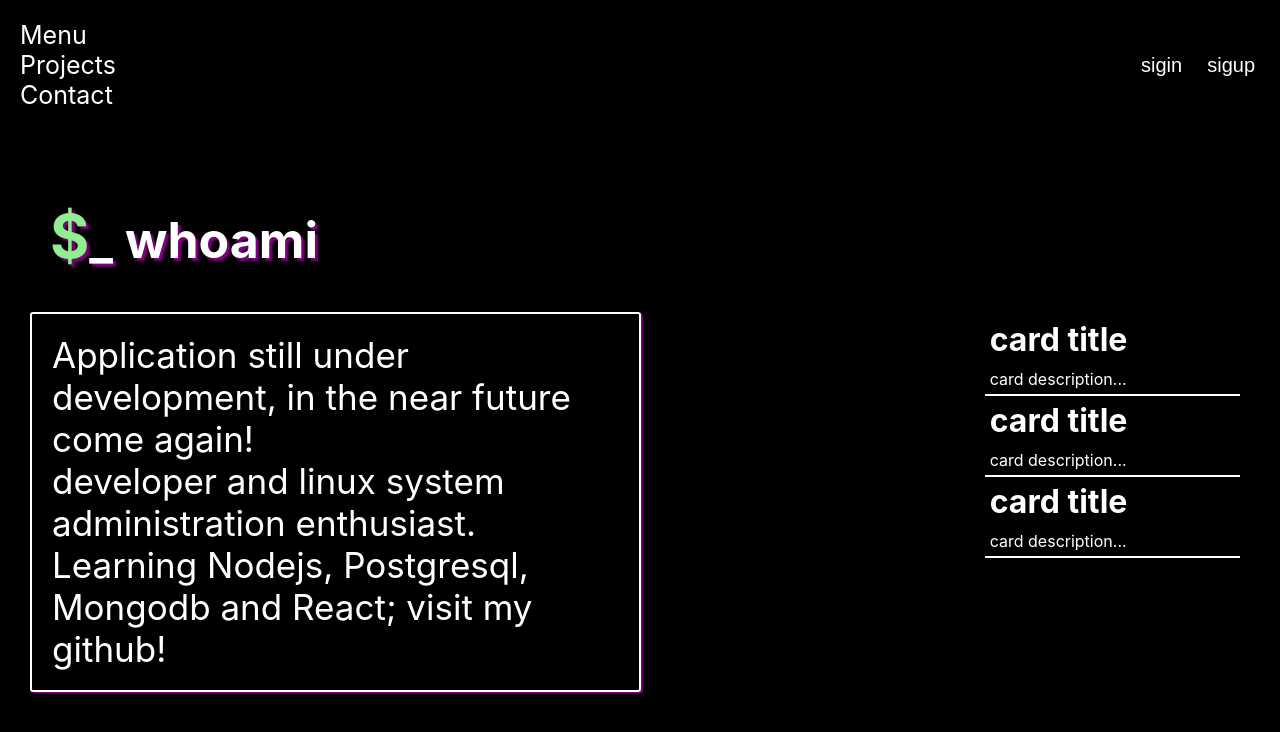
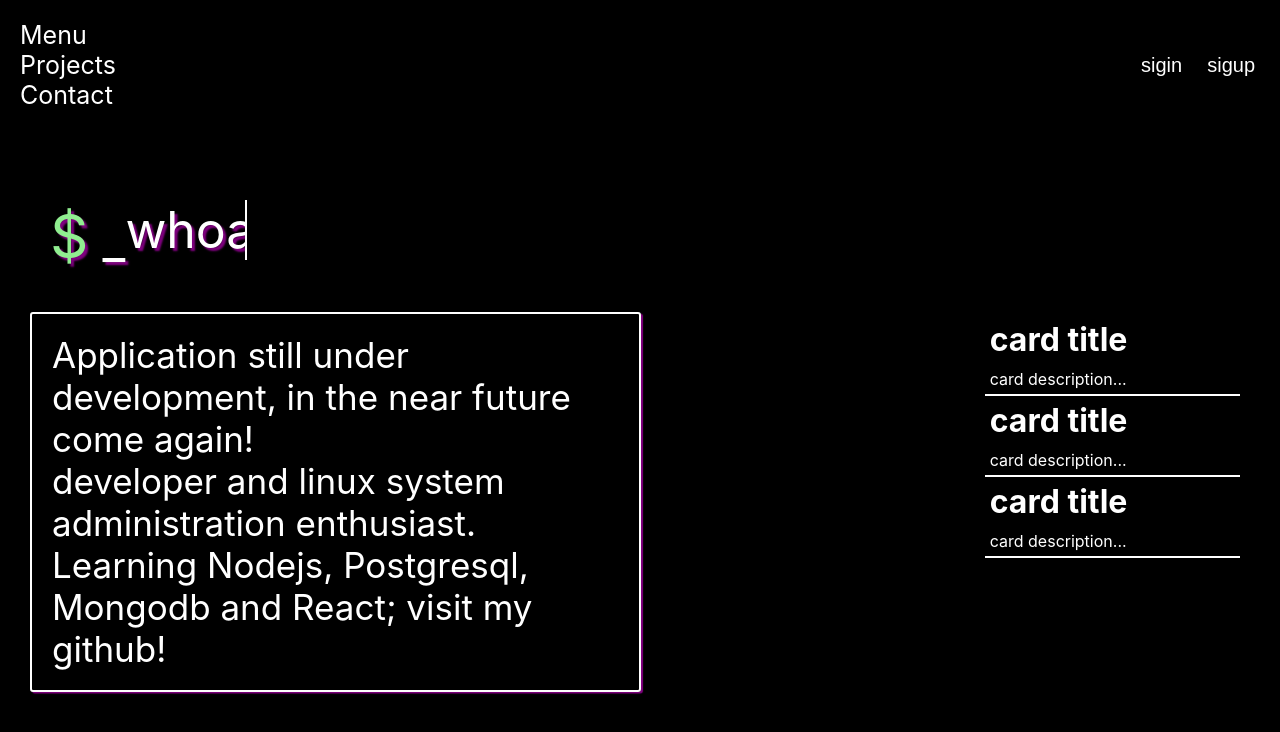
Before and after one commit to Fabiokleis/react_portfolio, a React (Create React App) app: page / in a window 1280 px wide. Shown: the top 732 px of the page. Built offline with nearby package versions, Linux system fonts and the light colour scheme.

Commit message:
rewrite the -A whoami animation to use only css keyframes

```diff
--- a/src/components/main_section/index.css
+++ b/src/components/main_section/index.css
@@ -14,8 +14,10 @@
     margin-bottom: 100px;
 }
 
+
 .welcome-section
 .whoami,
+.static-text,
 .projects-initializer {
     font-size: 50px;
     text-shadow: 3px 2.5px 2px purple;
@@ -23,10 +25,53 @@
     margin-bottom: 20px;
 }
 
+@keyframes typing {
+
+    100% {
+        left: 0;
+        margin: 0 -35px 0 210px;
+    }
+}
 .welcome-section
-.whoami::first-letter {
+.whoami {
+    margin-left: -40px;
+}
+
+.welcome-section
+.welcome-wrapper {
+    display:flex;
+}
+
+.welcome-section
+.whoami li {
+    list-style: none;
+    position: relative;
+    top: 0;
+}
+
+.welcome-section
+.whoami li span {
+    position: relative;
+}
+
+
+.welcome-section
+.whoami li span::after {
+    content: "";
+    position: absolute;
+    background-color: black;
+    left: 0;
+    height: 100%;
+    width: 100%;
+    border-left: 2px solid white;
+    animation: typing 1.5s steps(7) infinite;
+}
+
+.welcome-section
+.static-text::first-letter {
     color: lightgreen;
     font-size: 60px;
+    display:inline;
 }
 
 .welcome-section
--- a/src/components/main_section/welcome_section/index.js
+++ b/src/components/main_section/welcome_section/index.js
@@ -1,37 +1,24 @@
-import React,{useState, useEffect} from 'react';
+import React  from 'react';
 import './index.css';
 
 export default function WelcomeSection(props){
-    const [whoami, setWhoami] = useState('');
-    useEffect(() => {
-        setWhoami('');
-        const frase = '$_ whoami';
-        const interval = setInterval(gen => {
-            const {value, done} = gen.next();
-            if(done){
-                clearInterval(interval);
-            }else{
-                setWhoami(w => w + value);
-            }
-
-        }, 100, frase[Symbol.iterator]());
-
-
-    }, []);
-
 
     return (
         <div className="welcome-section">
-            <h1 className="whoami">
-               {whoami}
-            </h1>
-            <div className="welcome-text">
-                <p>Application still under development, in the near future come again!</p>
-                <p>
+            <div className="welcome-wrapper">
+                <div class="static-text">$ _</div>
+                <ul className="whoami">
+                        <li><span>whoami</span></li>
+                </ul>
+            </div>
+                <div className="welcome-text">
+                    <p>Application still under development, in the near future come again!</p>
+                    <p>
                     developer and linux system administration enthusiast. Learning Nodejs, Postgresql, Mongodb and React;
                     visit my github!
-                </p>
-            </div>
+                    </p>
+                </div>
+
         </div>
     );
 }
```
